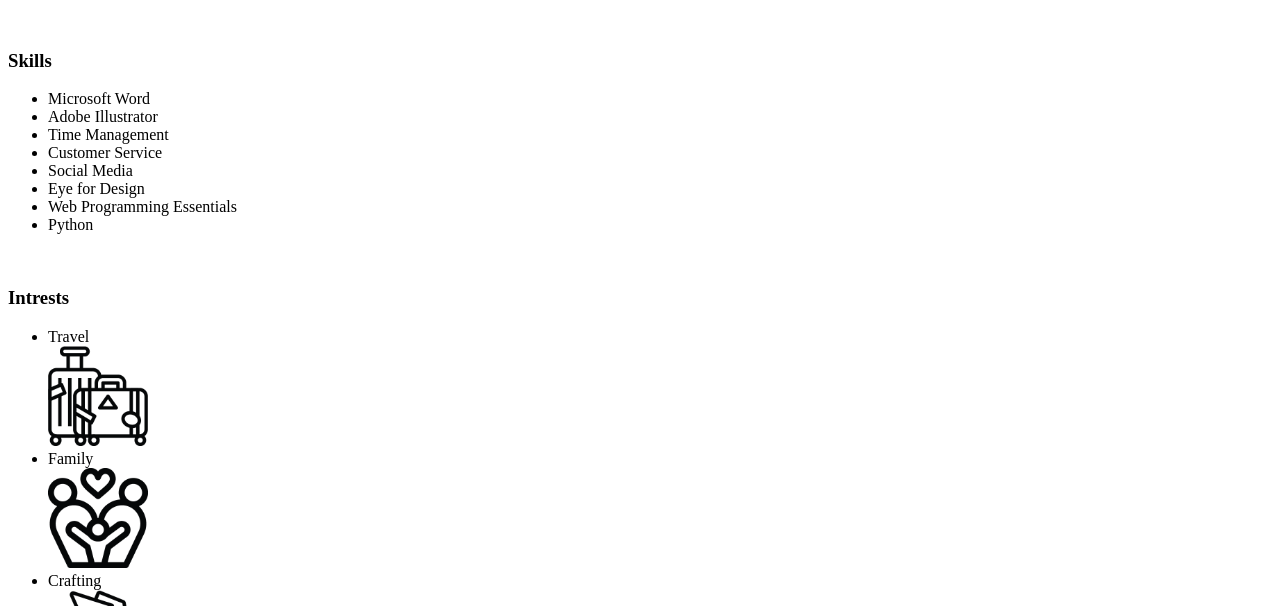
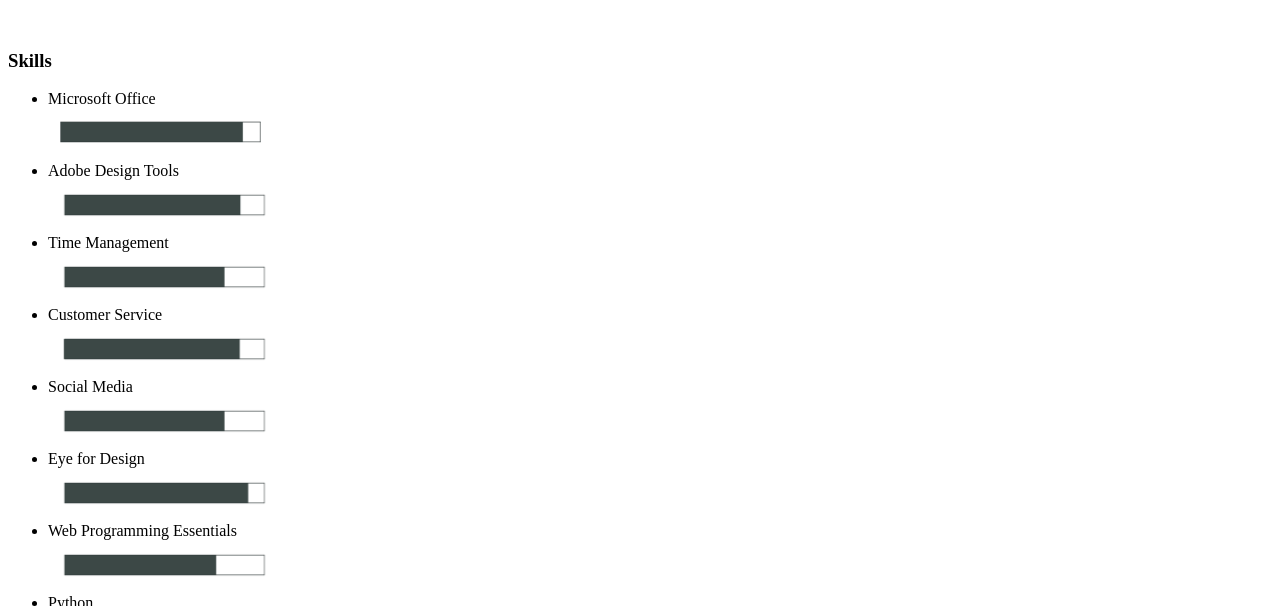
Before and after one commit to CaraLeander/resume, a plain HTML site: page index.html in a window 1280 px wide. Shown: the part 2006-2612 px from the top of the page. Drawn offline with Linux system fonts and the light colour scheme.

Commit message:
adding skill bars

```diff
--- a/index.html
+++ b/index.html
@@ -78,14 +78,14 @@
   </ul></p></Main>
   <aside><h3>Profile</h3><p>People describe me as motivated, dedicated, & competent. I work efficiently to produce high quality results. I am looking for a rewarding position that tests my abilities, because I believe my best work has been achieved when I feel challenged.</p><br>
     <h3>Skills</h3><ul>
-        <li>Microsoft Word</li>
-        <li>Adobe Illustrator</li>
-        <li>Time Management</li>
-        <li>Customer Service</li>
-        <li>Social Media</li>
-        <li>Eye for Design</li>
-        <li>Web Programming Essentials</li>
-        <li>Python</li>
+        <li>Microsoft Office<br><img src="images/bars/Office@2x.png" height="50"></li>
+        <li>Adobe Design Tools<br><img src="images/bars/Adobe@2x.png" height="50"></li>
+        <li>Time Management<br><img src="images/bars/time@2x.png" height="50"></li>
+        <li>Customer Service<br><img src="images/bars/service@2x.png" height="50"></li>
+        <li>Social Media<br><img src="images/bars/social@2x.png" height="50"></li>
+        <li>Eye for Design<br><img src="images/bars/Design@2x.png" height="50"></li>
+        <li>Web Programming Essentials<br><img src="images/bars/Programming@2x.png" height="50"></li>
+        <li>Python<br><img src="images/bars/python@2x.png" height="50"></li>
       </ul>
   </aside>
   <br>
```
Also changed, not shown: Images/bars/Adobe@2x.png (added), Images/bars/Design@2x.png (added), Images/bars/Office@2x.png (added), Images/bars/Programming@2x.png (added), Images/bars/python@2x.png (added), Images/bars/service@2x.png (added), Images/bars/social@2x.png (added), Images/bars/time@2x.png (added), 2 other files.
